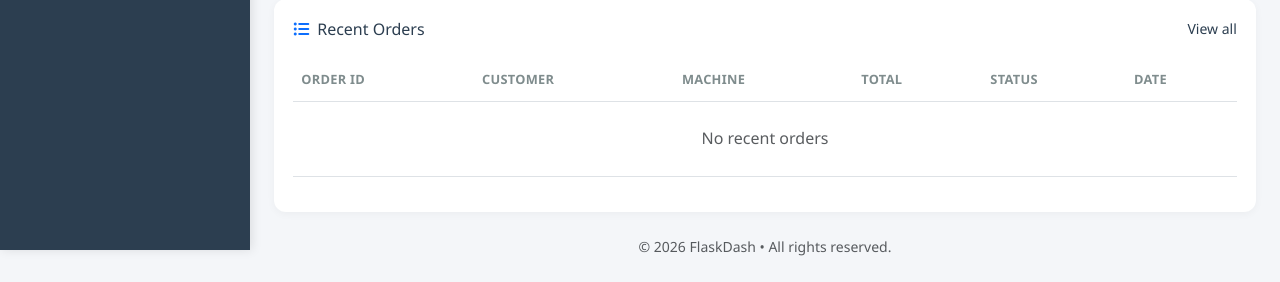
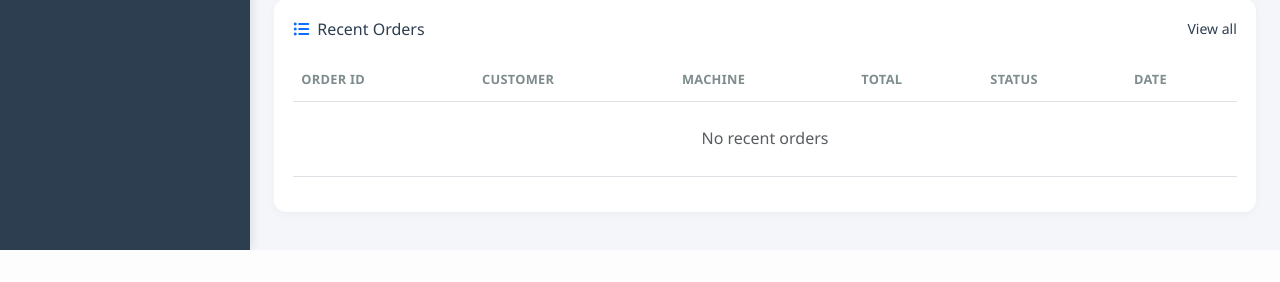
Before and after one commit to aryan-18-pentester/Smart_Manufacturing_Management, a Flask app: page / in a window 1280 px wide. Shown: the part 550-832 px from the top of the page. After the commit the page ends 800 px from the top, so only its background shows below. Run offline with Flask 3, Linux system fonts and the light colour scheme; a user stored in the database is signed in.

Commit message:
fix: dashboard 2nd issue

```diff
--- a/templates/base.html
+++ b/templates/base.html
@@ -109,11 +109,6 @@
     <!-- ===== PAGE CONTENT ===== -->
     {% block content %}{% endblock %}
 
-    <!-- Footer -->
-    <div class="mt-4 text-center text-muted small">
-      &copy; 2026 FlaskDash &bull; All rights reserved.
-    </div>
-  </div>
 
   <!-- Bootstrap JS -->
   <script src="https://cdn.jsdelivr.net/npm/bootstrap@5.3.0/dist/js/bootstrap.bundle.min.js"></script>
--- a/templates/dashboard.html
+++ b/templates/dashboard.html
@@ -1,6 +1,6 @@
 {% extends "base.html" %}
 
-{% block title %}Dashboard - FlaskDash{% endblock %}
+{% block title %}Dashboard {% endblock %}
 {% block page_title %}Dashboard{% endblock %}
 
 
```
